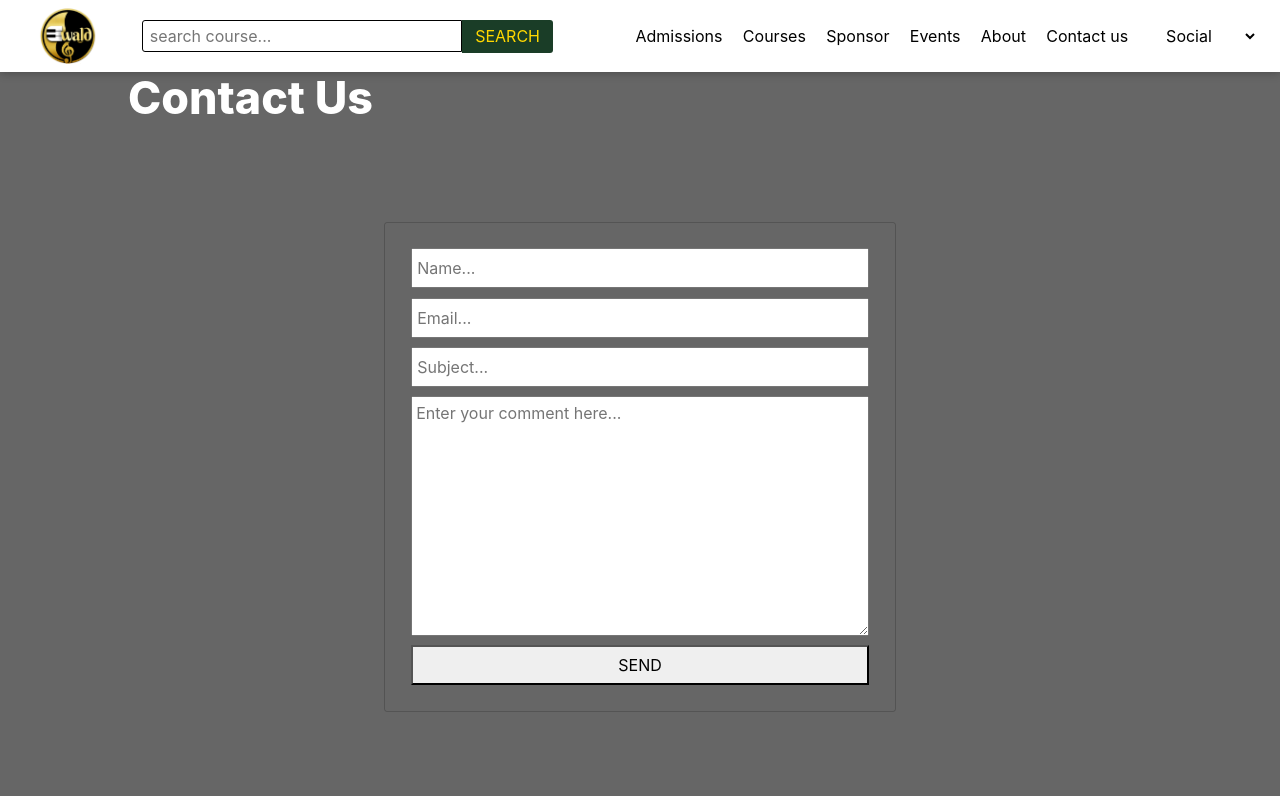
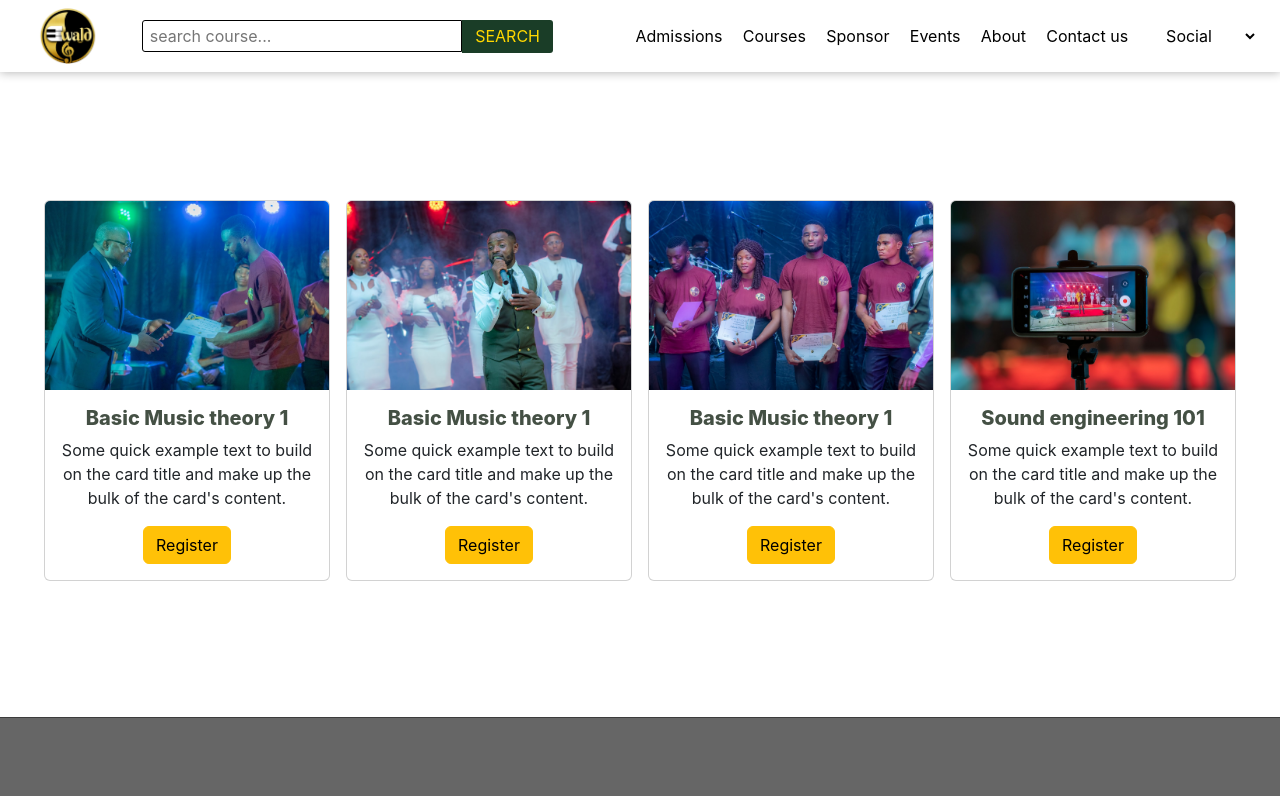
Before and after one commit to Casaemiro/ewaldacademy-online-course, a React (Create React App) app: page /courselist in a window 1280 px wide. Shown: the top 796 px of the page. Built offline with nearby package versions, Linux system fonts and the light colour scheme.

Commit message:
rout fine

```diff
--- a/src/App.js
+++ b/src/App.js
@@ -6,6 +6,8 @@ import Contactus from './components/Contactus'
 import HomePage from './Pages/HomePage';
 import AboutPage from './Pages/AboutPage';
 import MusicBasics from './Pages/MusicBasics';
+import Admission from './Pages/Admission';
+import CourseList from './Pages/CourseList';
 
 function App() {
   return (
@@ -17,6 +19,8 @@ function App() {
         <Route path="/contactus" element={<></>}/>
         <Route path='/Abt' element={<AboutPage/>}/>
         <Route path='/musiccourse' element={<MusicBasics/>}/>
+        <Route path='/admission' element={<Admission />} />
+        <Route path='/courselist' element={<CourseList />} />
         </Routes>
 
         <Contactus />
--- /dev/null
+++ b/src/Pages/Admission.js
@@ -0,0 +1,11 @@
+import './Admission.css'
+
+const Admission = () => {
+    return (
+        <div className="admission">
+
+        </div>
+     );
+}
+
+export default Admission;
--- /dev/null
+++ b/src/Pages/CourseList.css
@@ -0,0 +1,9 @@
+.courseList {
+    /* width: 100%; */
+    padding-top: 10%;
+    padding-bottom: 10%;
+}
+.courset {
+    font-weight: 800;
+    color: rgba(0, 17, 0, 0.732);
+}
--- /dev/null
+++ b/src/Pages/CourseList.js
@@ -0,0 +1,62 @@
+import slide1 from '../images/DSC_2185.JPG'
+import slide2 from '../images/DSC_2415.JPG'
+import slide3 from '../images/DSC_2203.JPG'
+import slide4 from '../images/DSC_2311.JPG'
+import './CourseList.css'
+
+const CourseList = () => {
+    return (
+        <>
+        <div>
+            <p>
+            Every course on this site has undergone a quality check conducted by musicians all over the country and abroad. We evaluate our courses thoroughly to ensure that we serve you with the best.
+            </p>
+        </div>
+        <div className="courseList row px-5">
+            <div class="col-md-4 col-lg-3 col-sm-6 col-sx-8 p-2">
+                <div className="card" >
+                    <img src={slide1} className="card-img-top" alt="..." />
+                    <div className="card-body">
+                        <h5 className="card-title courset">Basic Music theory 1</h5>
+                        <p className="card-text">Some quick example text to build on the card title and make up the bulk of the card's content.</p>
+                        <a href="musiccourse" className="btn btn-warning">Register</a>
+                    </div>
+                </div>
+            </div>
+            <div class="col-md-4 col-lg-3 col-sm-6 col-sx-8 p-2">
+                <div className="card">
+                    <img src={slide2} className="card-img-top" alt="..." />
+                    <div className="card-body">
+                        <h5 className="card-title courset">Basic Music theory 1</h5>
+                        <p className="card-text">Some quick example text to build on the card title and make up the bulk of the card's content.</p>
+                        <a href="/" className="btn btn-warning">Register</a>
+                    </div>
+                </div>
+            </div>
+            <div class="col-md-4 col-lg-3 col-sm-6 col-sx-8 p-2">
+                <div className="card">
+                    <img src={slide3} className="card-img-top" alt="..." />
+                    <div className="card-body">
+                        <h5 className="card-title courset">Basic Music theory 1</h5>
+                        <p className="card-text">Some quick example text to build on the card title and make up the bulk of the card's content.</p>
+                        <a href="/" className="btn btn-warning">Register</a>
+                    </div>
+                </div>
+            </div>
+            <div class="col-md-4 col-lg-3 col-sm-6 col-sx-8 p-2">
+                <div className="card">
+                    <img src={slide4} className="card-img-top" alt="..." />
+                    <div className="card-body">
+                        <h5 className="card-title courset">Sound engineering 101</h5>
+                        <p className="card-text">Some quick example text to build on the card title and make up the bulk of the card's content.</p>
+                        <a href="/" className="btn btn-warning">Register</a>
+                    </div>
+                </div>
+            </div>
+
+        </div>
+        </>
+    );
+}
+
+export default CourseList;
--- a/src/components/Navbar.css
+++ b/src/components/Navbar.css
@@ -17,9 +17,11 @@ body {
 
 }
 .mobileMenu a {
-    line-height: 1.5rem;
+    line-height: 2.5rem;
     text-decoration: none;
     color: rgb(1, 40, 1);
+    border-top: 1px solid black;
+    /* width: 100%; */
 }
 .lgo {
     width: 60px;
--- a/src/components/Navbar.js
+++ b/src/components/Navbar.js
@@ -27,8 +27,8 @@ const Navbar = () => {
             </form><button onClick={displaySearch} onSubmit={displaySearch} className="search-button">SEARCH</button>
             <div className="nav-right">
                 <a href="/"><i className="fa-solid fa-magnifying-glass newSearch" style={{paddingRight:"2%"}}></i></a>
-                <a href="/">Admissions</a>
-                <a href="musiccourse">Courses</a>
+                <a href="admission">Admissions</a>
+                <a href="courselist">Courses</a>
                 <a href="/">Sponsor</a>
                 <a href="/">Events</a>
 
@@ -51,8 +51,8 @@ const Navbar = () => {
             </div>
             <div className='mobileMenu'>
             <a href="/" style={{ marginLeft:"1rem"}}><i className="fa-solid fa-magnifying-glass newSearch"></i></a>
-                <a href="#howto" onClick={()=>{document.querySelector('.mobileMenu').style.display="none";setMenu(true)}} style={{paddingLeft:"1rem"}}>Admissions</a>
-                <a href="/musiccourse" onClick={()=>{document.querySelector('.mobileMenu').style.display="none";setMenu(true)}} style={{paddingLeft:"1rem"}}>Courses</a>
+                <a href="admission" onClick={()=>{document.querySelector('.mobileMenu').style.display="none";setMenu(true)}} style={{paddingLeft:"1rem"}}>Admissions</a>
+                <a href="/courselist" onClick={()=>{document.querySelector('.mobileMenu').style.display="none";setMenu(true)}} style={{paddingLeft:"1rem"}}>Courses</a>
                 <a href="#howto" onClick={()=>{document.querySelector('.mobileMenu').style.display="none";setMenu(true)}} style={{paddingLeft:"1rem"}}>Sponsor</a>
 
                 {/* <select className='evt'>
```
Also changed, not shown: firebase.json (added), src/Pages/Admission.css (added), 1 other file (tests, documents, lock files or other folders).
